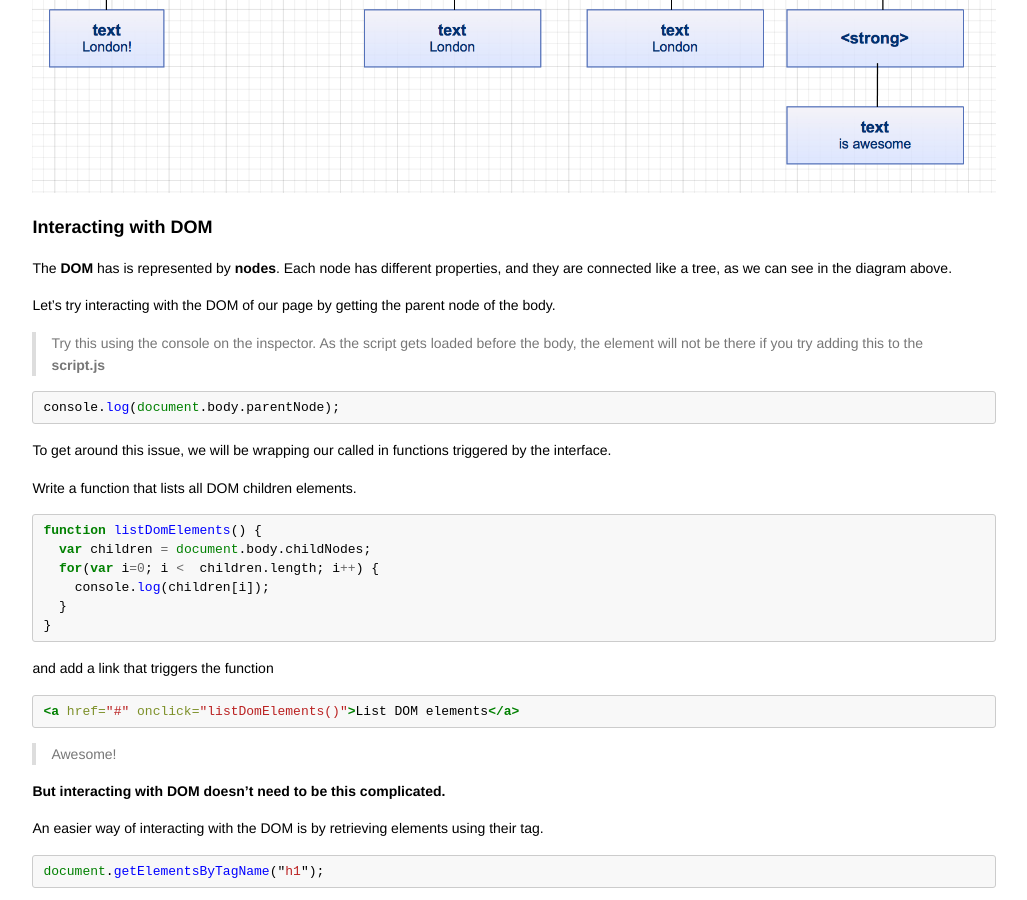
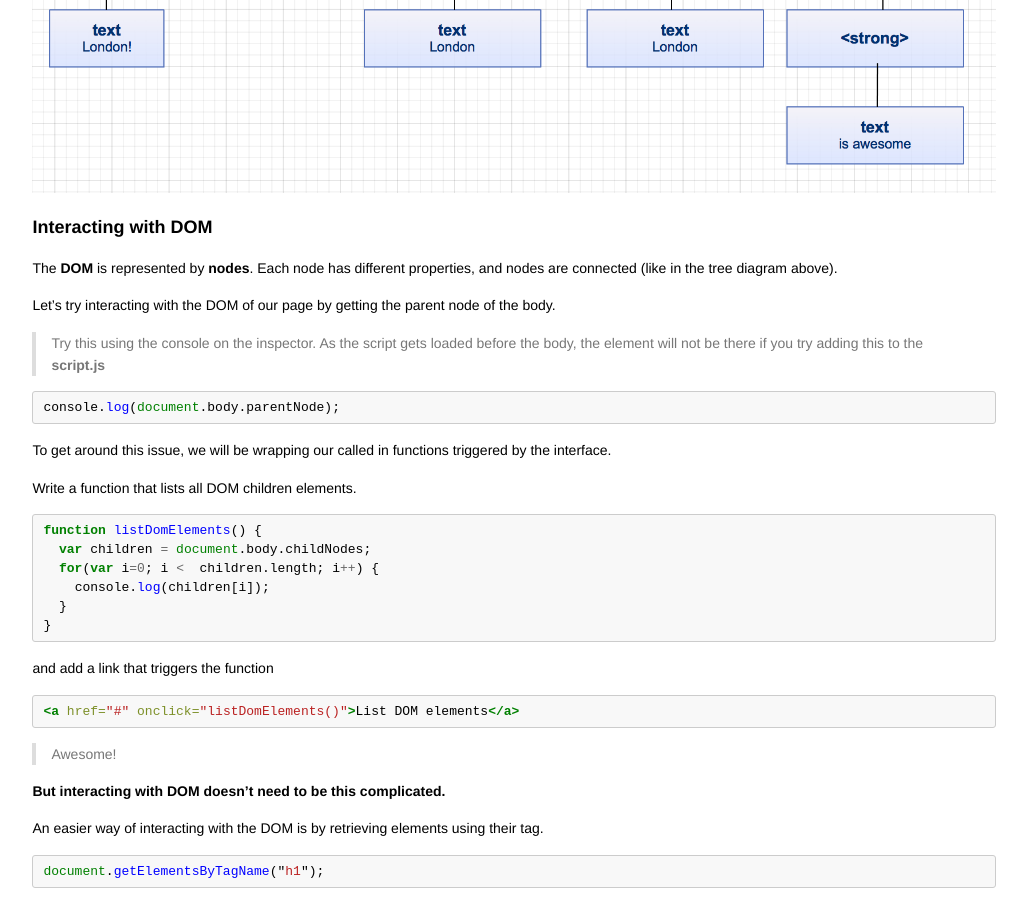
Before and after one commit to codebar/tutorials, a Jekyll site: the page built from js/lesson2/tutorial.md, in a window 1280 px wide and 900 px high, scrolled down 5187 px. Shown: the whole window, without its empty margins (126-1153 px from the left). Built offline with Jekyll 4.4.1, drawn with Linux system fonts in a browser that asks for light colours; Markdown is read by kramdown in place of the engine named in the settings.

Commit message:
improve sentence wording

```diff
--- a/js/lesson2/tutorial.md
+++ b/js/lesson2/tutorial.md
@@ -256,7 +256,7 @@ When the HTML is loaded on our page, the browser generates its DOM. This enables
 
 ### Interacting with DOM
 
-The **DOM** has is represented by **nodes**. Each node has different properties, and they are connected like a tree, as we can see in the diagram above.
+The **DOM** is represented by **nodes**. Each node has different properties, and nodes are connected (like in the tree diagram above).
 
 Let's try interacting with the DOM of our page by getting the parent node of the body.
 
```
